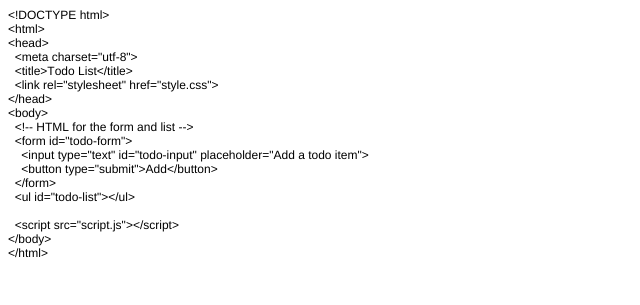
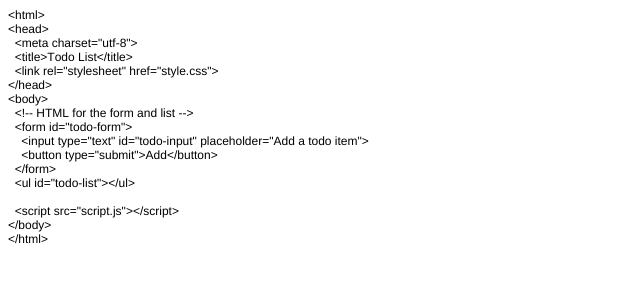
Before and after one commit to Akano-one/Akano-one.github.io, a plain HTML site: page index.html in a window 1280 px wide. Shown: the whole page, without its empty margins (0-640 px from the left). Drawn offline with Linux system fonts and the light colour scheme.

Commit message:
Update index.html

```diff
--- a/index.html
+++ b/index.html
@@ -8,12 +8,10 @@
   <meta name="CocoaVersion" content="2299">
   <style type="text/css">
     p.p1 {margin: 0.0px 0.0px 0.0px 0.0px; font: 12.0px Helvetica; color: #000000; -webkit-text-stroke: #000000}
-    p.p2 {margin: 0.0px 0.0px 0.0px 0.0px; font: 12.0px Helvetica; color: #000000; -webkit-text-stroke: #000000; min-height: 14.0px}
     span.s1 {font-kerning: none}
   </style>
 </head>
 <body>
-<p class="p1"><span class="s1">&lt;!DOCTYPE html&gt;</span></p>
 <p class="p1"><span class="s1">&lt;html&gt;</span></p>
 <p class="p1"><span class="s1">&lt;head&gt;</span></p>
 <p class="p1"><span class="s1"><span class="Apple-converted-space">  </span>&lt;meta charset="utf-8"&gt;</span></p>
@@ -27,12 +25,15 @@
 <p class="p1"><span class="s1"><span class="Apple-converted-space">    </span>&lt;button type="submit"&gt;Add&lt;/button&gt;</span></p>
 <p class="p1"><span class="s1"><span class="Apple-converted-space">  </span>&lt;/form&gt;</span></p>
 <p class="p1"><span class="s1"><span class="Apple-converted-space">  </span>&lt;ul id="todo-list"&gt;&lt;/ul&gt;</span></p>
-<p class="p2"><span class="s1"></span><br></p>
+<p class="p1"><span class="s1"><br>
+</span></p>
 <p class="p1"><span class="s1"><span class="Apple-converted-space">  </span>&lt;script src="script.js"&gt;&lt;/script&gt;</span></p>
 <p class="p1"><span class="s1">&lt;/body&gt;</span></p>
 <p class="p1"><span class="s1">&lt;/html&gt;</span></p>
-<p class="p2"><span class="s1"></span><br></p>
-<p class="p2"><span class="s1"></span><br></p>
+<p class="p1"><span class="s1"><br>
+</span></p>
+<p class="p1"><span class="s1"><br>
+</span></p>
 <p class="p1"><span class="s1"><br>
 </span></p>
 </body>
```
